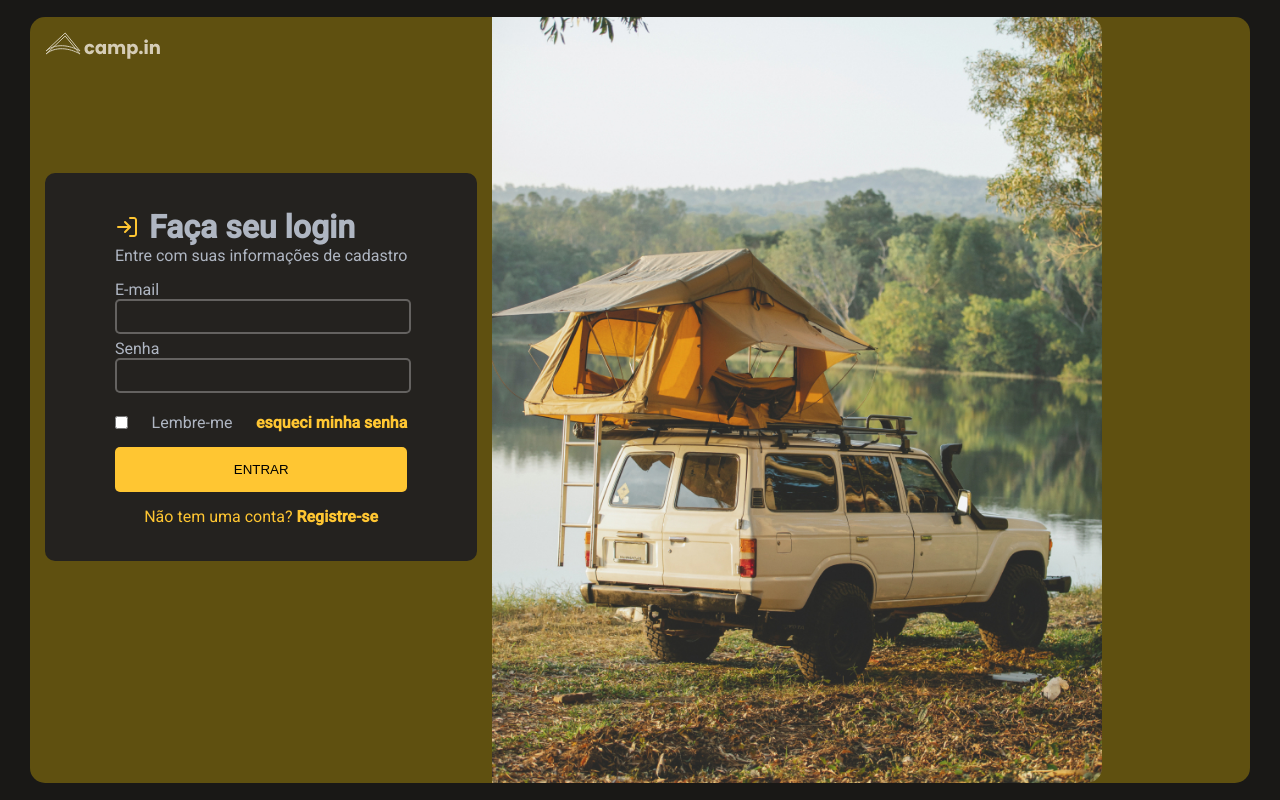
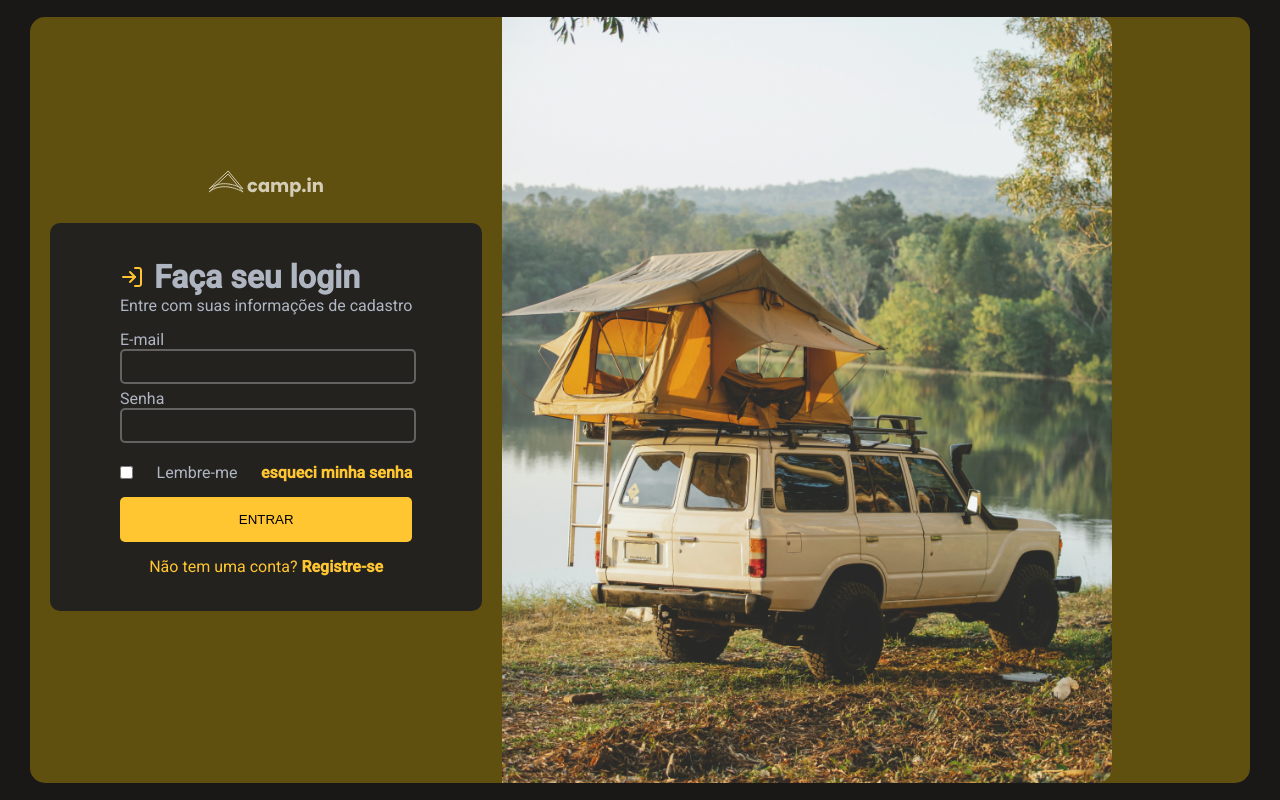
Before and after one commit to CarlosG18/CRUD_django, a Django app: page /crud/ in a window 1280 px wide. Run offline with Django 4.2, Linux system fonts and the light colour scheme.

Commit message:
add templates

```diff
--- a/system/crud/static/crud/css/style.css
+++ b/system/crud/static/crud/css/style.css
@@ -30,11 +30,15 @@ body{
 }
 
 .content{
-  margin: 15px;
+ /* margin: 15px;*/
+  display: flex;
+  flex-direction: column;
+  align-items: center;
+  justify-content: center;
 }
 
 .forms{
-  margin: 25% 0;
+  margin: 20px;
   padding: 35px 70px;
   border-radius: 10px;
 }
```
Also changed, not shown: system/crud/templates/crud/edit.html (added), system/crud/templates/crud/home.html (added), system/crud/templates/crud/registrer.html (added).
